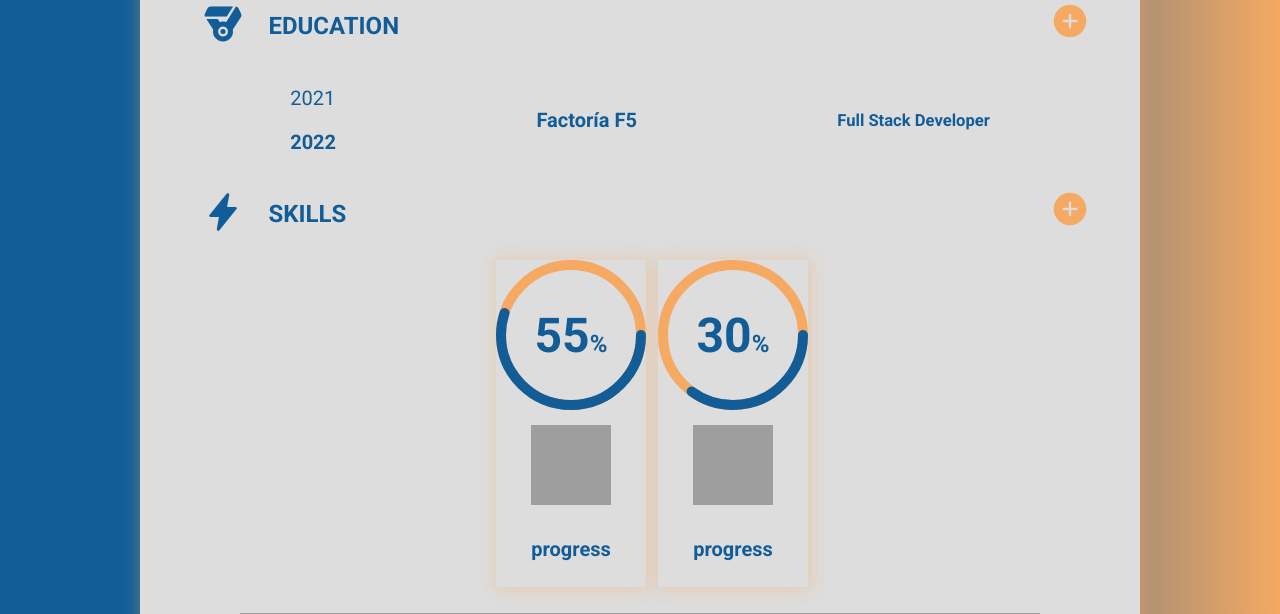
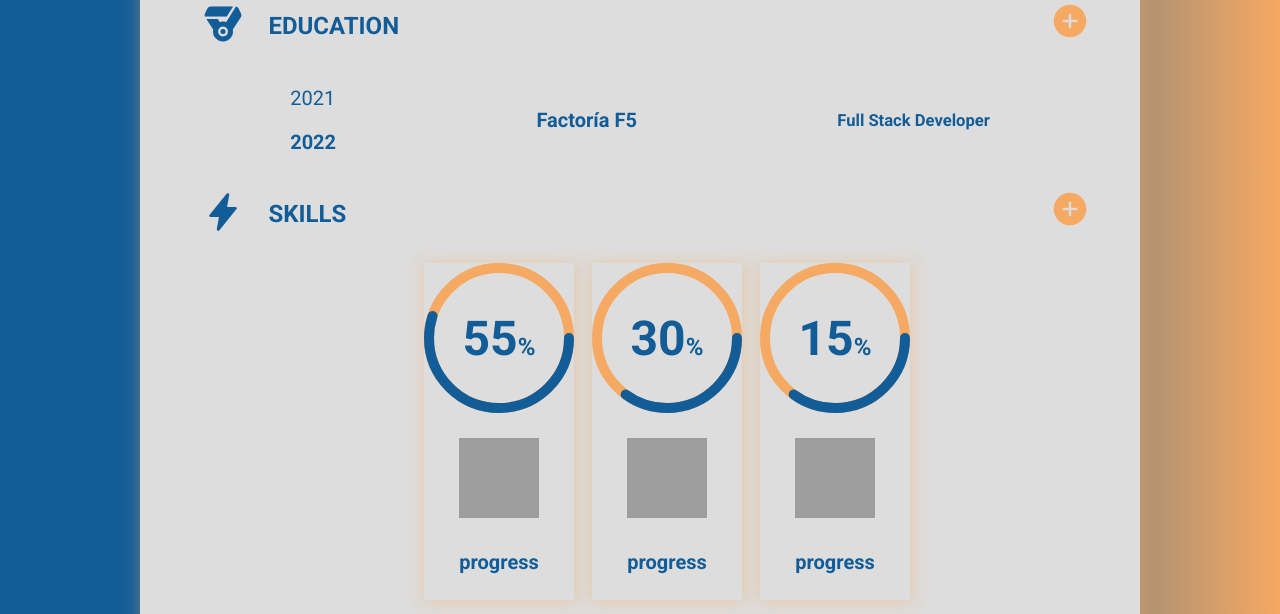
Before and after one commit to JoanRecorda/portfoliorecorda, a Node server app: page / in a window 1280 px wide. Shown: the part 339-953 px from the top of the page. Run offline with Node 20, Linux system fonts and the light colour scheme; grey boxes are pictures that could not be loaded.

Commit message:
third bar progress CSS has been included in

```diff
--- a/toBePublic/css/02main.css
+++ b/toBePublic/css/02main.css
@@ -125,7 +125,8 @@ main {
 }
 
 .boxHtml,
-.boxCss {
+.boxCss,
+.boxJs {
     position: relative;
     width: 100%;
     height: 100%;
@@ -139,21 +140,24 @@ main {
 }
 
 .boxHtml .percent,
-.boxCss .percent {
+.boxCss .percent,
+.boxJs .percent {
     position: relative;
     width: 150px;
     height: 150px;
 }
 
 .boxHtml .percent svg,
-.boxCss .percent svg {
+.boxCss .percent svg,
+.boxJs .percent svg {
     position: relative;
     width: 150px;
     height: 150px;
 }
 
 .boxHtml .percent svg circle,
-.boxCss .percent svg circle {
+.boxCss .percent svg circle,
+.boxJs .percent svg circle {
     width: 150px;
     height: 150px;
     fill: none;
@@ -185,8 +189,19 @@ main {
     stroke: #125D98;
 }
 
+.boxJs .percent svg circle:nth-child(1) {
+    stroke-dashoffset: 0;
+    stroke: #F5A962;
+}
+
+.boxJs .percent svg circle:nth-child(2) {
+    stroke-dashoffset: calc(440 - (440 * 35) / 100);
+    stroke: #125D98;
+}
+
 .boxHtml .percent .number,
-.boxCss .percent .number {
+.boxCss .percent .number,
+.boxJs .percent .number {
     position: absolute;
     top: 0;
     left: 0;
@@ -199,18 +214,21 @@ main {
 }
 
 .boxHtml .percent .number h4,
-.boxCss .percent .number h4 {
+.boxCss .percent .number h4,
+.boxJs .percent .number h4 {
     font-size: 48px;
 }
 
 .boxHtml .percent .number span,
-.boxCss .percent .number span {
+.boxCss .percent .number span,
+.boxJs .percent .number span{
     font-size: 24px;
 }
 
 .boxHtml img,
-.boxCss img {
-    margin: 15px 0 0 0;
+.boxCss img,
+.boxJs img{
+    margin: 25px 0 0 0;
 }
 
 .skillsGitWaka {
--- a/views/index.hbs
+++ b/views/index.hbs
@@ -149,6 +149,25 @@
                     </div>
 
 
+                    <div class="boxJs">
+                        <div class="percent">
+                            <svg>
+                                <circle cx="70" cy="70" r="70"></circle>
+                                <circle cx="70" cy="70" r="70"></circle>
+                            </svg>
+                            <div class="number">
+                                <h4>15<span>%</span></h4>
+                            </div>
+                        </div>
+                        <a href="https://developer.mozilla.org/en-US/docs/Web/JavaScript" target="_blank">
+                            <img src="https://raw.githubusercontent.com/devicons/devicon/master/icons/javascript/javascript-original.svg" alt="javascript" width="80" height="80"/>
+                        </a>
+
+
+                        <h4>progress</h4>
+                    </div>
+
+
                 </div>
                 <div class="skillsGitWaka">
                     <p><img align="left" src="https://github-readme-stats.vercel.app/api/top-langs?username=joanrecorda&show_icons=true&locale=en&layout=compact" alt="joanrecorda" /></p>
```
